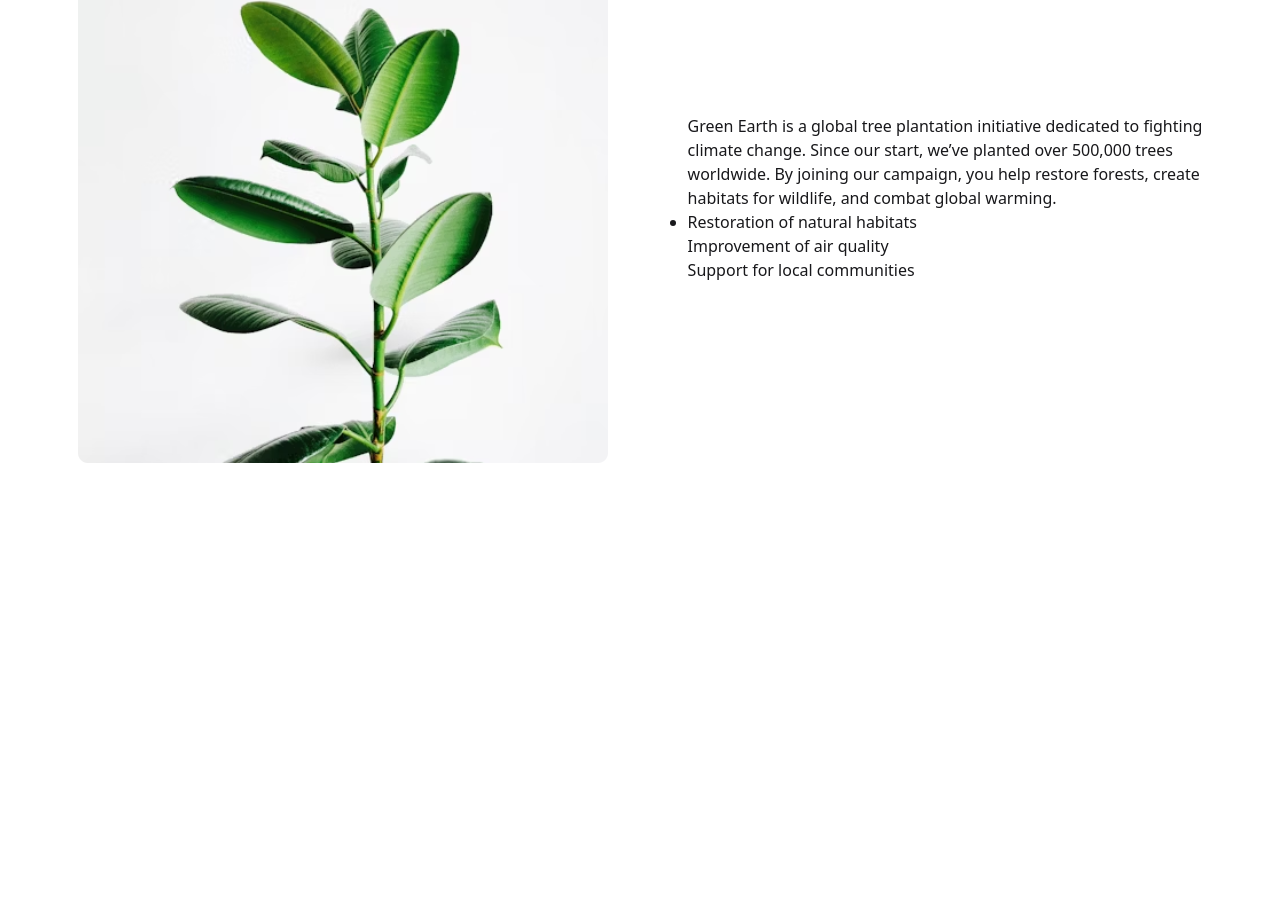
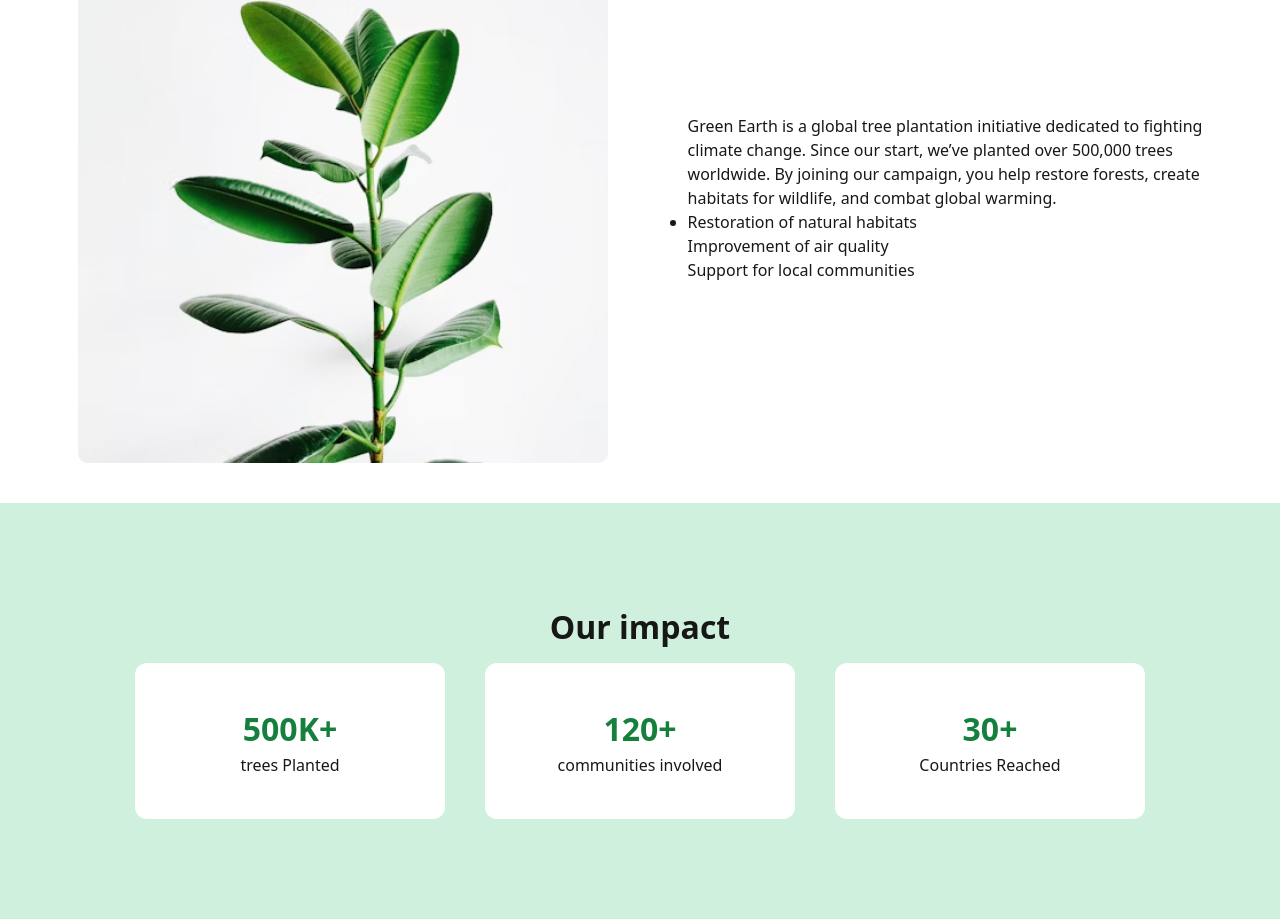
Before and after one commit to riti202-stack/Assignment-06, a plain HTML site: page index.html in a window 1280 px wide. Shown: the part 1590-2509 px from the top of the page. Before the commit the page ends 2053 px from the top, so only its background shows below. Drawn offline with nearby package versions, Linux system fonts and the light colour scheme; no server answers.

Commit message:
added our impact section

```diff
--- a/index.html
+++ b/index.html
@@ -50,11 +50,6 @@
           </div>
             <div id="card-container" class=" md:grid md:grid-cols-3 md:gap-x-10">
 
-
-
-
-
-
             </div>
             <div class="bg-orange-100 w-[250px] h-[1000px]" >
                 <h4>Your Cart</h4>
@@ -64,7 +59,7 @@
         </section>
 
 
-        <section class="w-full mx-auto">
+        <section class="w-full mx-auto mb-10">
 
                 <div>
                     <h2 class="text-center">About the Campaign</h2>
@@ -88,7 +83,26 @@
 
 
         </section>
+
+        <section class="bg-[#cff0dc] px-[135px] py-[100px]">
+            <h2 class="text-center font-semibold mb-3 text-[32px] text-neutral-900">Our impact</h2>
+            <div class="flex justify-center items-center gap-x-10">
+                <div class="w-[516px] h-[156px] bg-white flex flex-col justify-center items-center rounded-xl">
+                 <p class="text-[32px] font-semibold text-[#15803d]">500K+</p>
+                 <p>trees Planted</p>
+            </div>
+            <div class="w-[516px] h-[156px] bg-white flex flex-col justify-center items-center rounded-xl">
+                 <p class="text-[32px] font-semibold text-[#15803d]">120+</p>
+                 <p>communities involved</p>
+            </div>
+            <div class="w-[516px] h-[156px] bg-white flex flex-col justify-center items-center rounded-xl">
+                 <p class="text-[32px] font-semibold text-[#15803d]">30+</p>
+                 <p>Countries Reached</p>
+            </div>
+            </div>
+        </section>
     </main>
+
 
 
   <script src="javascript_file/grren.js" ></script>
```
